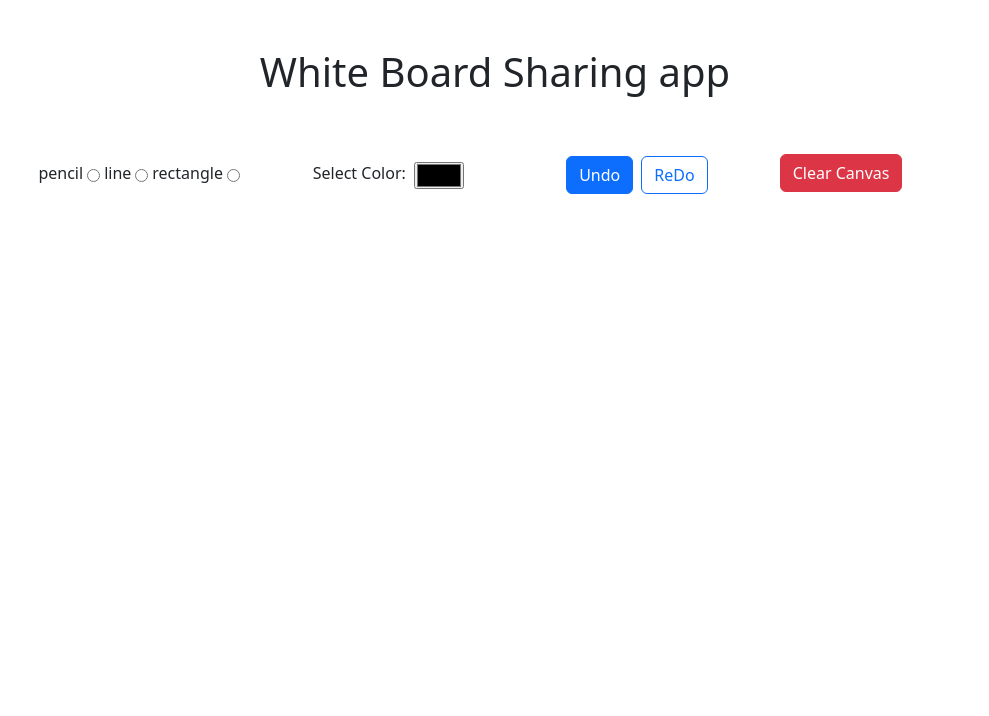
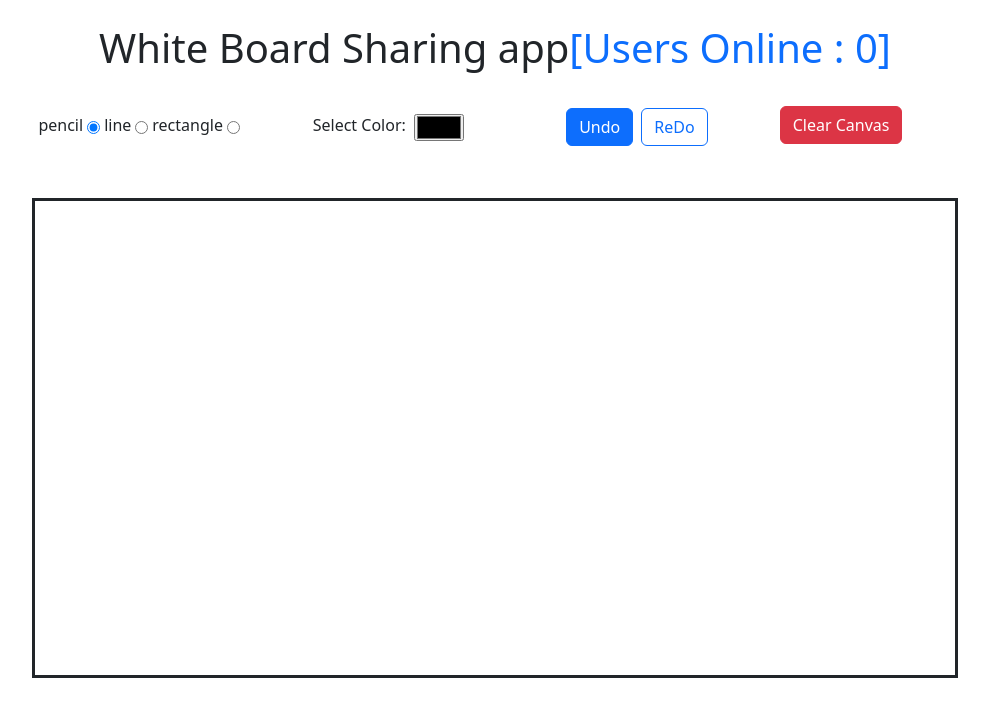
Before and after one commit to Krish1rst/BoardEditor-live-app, a React (Create React App) app in the folder frontend/: page /1 in a window 1280 px wide. Shown: the top 716 px of the page, without its empty margins (145-1134 px from the left). Built offline with nearby package versions, Linux system fonts and the light colour scheme.

Commit message:
WhiteBoard Ui completed

```diff
--- /dev/null
+++ b/frontend/src/components/Whiteboard/index.jsx
@@ -0,0 +1,11 @@
+import React from 'react'
+
+function WhiteBoard() {
+  return (
+    <canvas className='border border-dark border-3 h-100 w-100'>
+
+    </canvas>
+  )
+}
+
+export default WhiteBoard
--- a/frontend/src/pages/RoomPage/index.css
+++ b/frontend/src/pages/RoomPage/index.css
@@ -0,0 +1,3 @@
+.canvas-box{
+    height: 60vh;
+}
--- a/frontend/src/pages/RoomPage/index.jsx
+++ b/frontend/src/pages/RoomPage/index.jsx
@@ -1,27 +1,28 @@
 import React from 'react'
 import "./index.css";
 import { useState } from 'react';
+import WhiteBoard from '../../components/Whiteboard';
 
 function RoomPage() {
     const [tool,setTool]=useState('pencil');
     const [color,setColor]=useState('black');
   return (
     <div className="row">
-        <h1 className="text-center py-5">White Board Sharing app</h1>
+        <h1 className="text-center py-4">White Board Sharing app<span className='text-primary'>[Users Online : 0]</span></h1>
         <div className="col-md-10 mx-auto
          px-5  mb-5 d-flex align-items-center jusitify-content-center">
             <div className="d-flex col-md-2 justify-content-center gap-1">
                 <div className="d-flex gap-1 align-items-center">
                     <label htmlFor="pencil">pencil</label>
-                    <input type="radio" name='tool' id='pencil' value='pencil'className='mt-1' onChange={(e)=>setTool(e.target.value)} />
+                    <input type="radio" name='tool' id='pencil' checked={tool==='pencil'} value='pencil'className='mt-1' onChange={(e)=>setTool(e.target.value)} />
                 </div>
                 <div className="d-flex gap-1 align-items-center">
                     <label htmlFor="line">line</label>
-                    <input type="radio" name='tool' id='line' value='line'className='mt-1' onChange={(e)=>setTool(e.target.value)} />
+                    <input type="radio" name='tool' id='line'checked={tool==='line'}  value='line'className='mt-1' onChange={(e)=>setTool(e.target.value)} />
                 </div>
                 <div className="d-flex gap-1 align-items-center">
                     <label htmlFor="rectangle">rectangle</label>
-                    <input type="radio" name='tool' id='rectangle' value='rectangle'className='mt-1' onChange={(e)=>setTool(e.target.value)} />
+                    <input type="radio" name='tool' id='rectangle' checked={tool==='rectangle'} value='rectangle'className='mt-1' onChange={(e)=>setTool(e.target.value)} />
                 </div>
             </div>
             <div className="col-md-3 mx-auto">
@@ -40,6 +41,9 @@
                 </button>
             </div>
         </div>
+        <div className="col-md-10 mx-auto mt-1 canvas-box">
+            <WhiteBoard/>
+        </div>
     </div>
   )
 }
```
